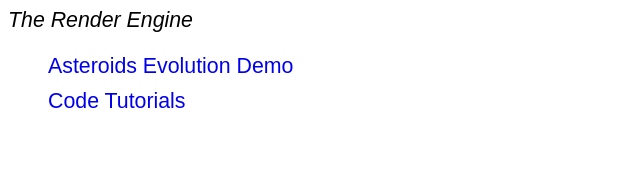
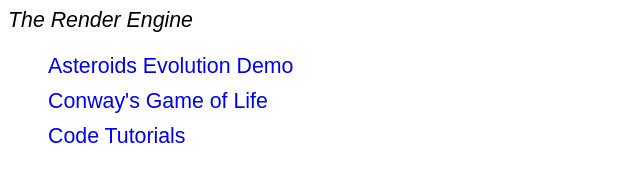
Before and after one commit to bfattori/TheRenderEngine, a plain HTML site: page demos_index.html in a window 1280 px wide. Shown: the whole page, without its empty margins (0-640 px from the left). Drawn offline with Linux system fonts and the light colour scheme.

Commit message:
Adding life to demos list

```diff
--- a/demos_index.html
+++ b/demos_index.html
@@ -34,6 +34,7 @@
 <em>The Render Engine</em>
 <ul>
    <li loc="demos/vector/index.html">Asteroids Evolution Demo</li>
+   <li loc="demos/life/index.html">Conway's Game of Life</li>
    <li loc="tutorials/index.html">Code Tutorials</li>
 </ul>
 </body>
```
